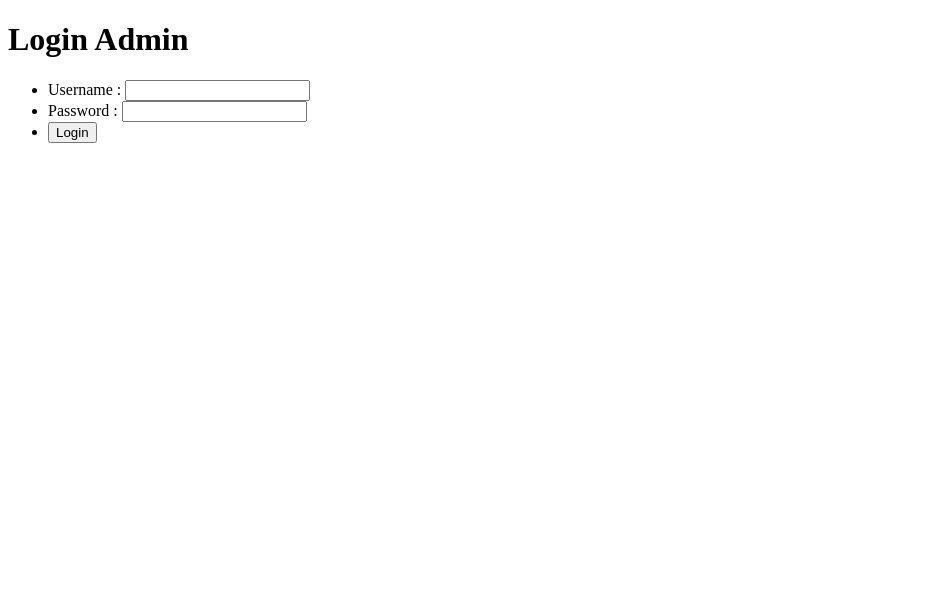
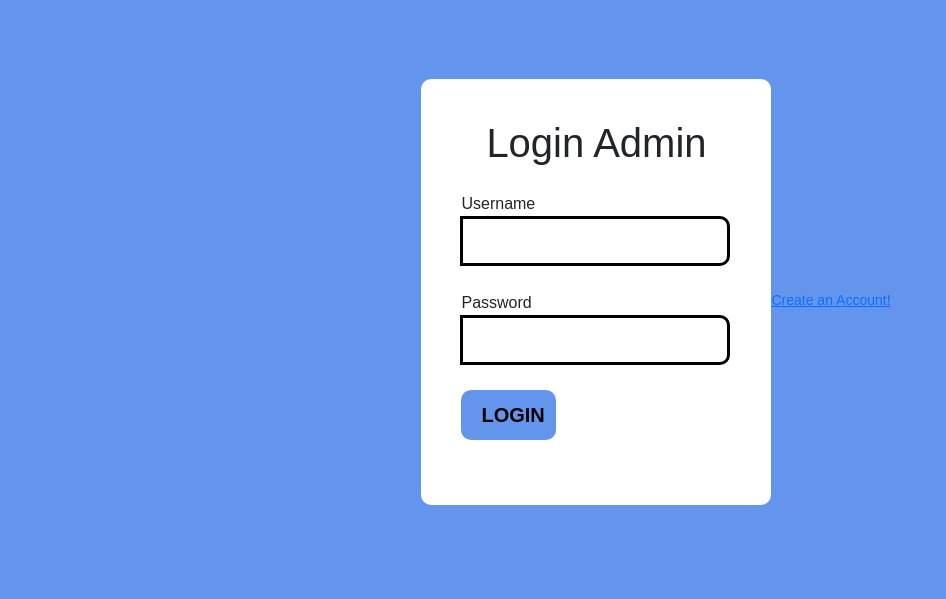
Before and after one commit to limeilin65/NQPIS_TMS2, a PHP site: page /login.php in a window 1280 px wide. Shown: the top 599 px of the page, without its empty margins (0-946 px from the left). Run offline with PHP 8.4, Linux system fonts and the light colour scheme.

Commit message:
login dan stylenya

```diff
--- a/login.php
+++ b/login.php
@@ -21,34 +21,51 @@ if (isset($_POST["submit"])) {
     <meta charset="UTF-8">
     <meta http-equiv="X-UA-Compatible" content="IE=edge">
     <meta name="viewport" content="width=device-width, initial-scale=1.0">
+    <link href="https://cdn.jsdelivr.net/npm/bootstrap@5.0.2/dist/css/bootstrap.min.css" rel="stylesheet" integrity="sha384-EVSTQN3/azprG1Anm3QDgpJLIm9Nao0Yz1ztcQTwFspd3yD65VohhpuuCOmLASjC" crossorigin="anonymous">
+    <link rel="stylesheet" href="style.css">
     <title>Login</title>
 </head>
 
 <body>
-
-    <h1>Login Admin</h1>
+    <section class="header">
         <?php if (isset($error)) : ?>
             <p style="color: red; font-style:italic ">Username / Password Salah!</p>
         <?php endif; ?>
+    </section>
     <ul>
         <form action="" method="post">
-
-            <li>
-                <label for="username">Username :</label>
+            <div class="login">
+                <h1>Login Admin</h1>
+                <li class="input-group">
+                    <label for="username">
+                        <span> Username </span>
+                    </label>
                     <input type="text" name="username" id="username">
                 </li>
-            <li>
-                <label for="password">Password :</label>
+
+                <div class="input-group">
+                    <label for="password">
+                        <span> Password </span>
+                    </label>
                     <input type="password" name="password" id="password">
-            </li>
-            <li>
+                </div>
+
+
+
+                <div class="input-group">
                     <button type="submit" name="submit">Login</button>
-            </li>
+                </div>
 
+            </div>
 
         </form>
     </ul>
+    <div class="text-center">
+        <a class="small" href="registration.php">Create an Account!</a>
+    </div>
 
+    <script src="https://cdn.jsdelivr.net/npm/@popperjs/core@2.9.2/dist/umd/popper.min.js" integrity="sha384-IQsoLXl5PILFhosVNubq5LC7Qb9DXgDA9i+tQ8Zj3iwWAwPtgFTxbJ8NT4GN1R8p" crossorigin="anonymous"></script>
+    <script src="https://cdn.jsdelivr.net/npm/bootstrap@5.0.2/dist/js/bootstrap.min.js" integrity="sha384-cVKIPhGWiC2Al4u+LWgxfKTRIcfu0JTxR+EQDz/bgldoEyl4H0zUF0QKbrJ0EcQF" crossorigin="anonymous"></script>
 
 
 </body>
--- /dev/null
+++ b/style.css
@@ -0,0 +1,90 @@
+body{
+    margin: 0;
+    padding: 0;
+    display: flex;
+    justify-content: center;
+    height: 600px;
+    background-color: cornflowerblue;
+    align-items: center;
+    font-family: sans-serif;
+}
+
+.header{
+justify-content: center;
+
+}
+
+.login{
+    background-color: #fff;
+    width: 350px;
+    text-align: center;
+    padding: 40px;
+    box-sizing: border-box;
+    border-radius: 10px;
+}
+
+.login h1 {
+    margin: 0 0 20px;
+    width: 100%;
+    margin-bottom: 25px;
+}
+.login .input-group{
+    position: relative;
+    width: 100%;
+    margin-bottom: 25px;
+}
+.login .input-group input{
+    height: 50px;
+    width: 100%;
+    padding: 0 20px;
+    box-sizing: border-box;
+    font-size: 18px;
+    border: 3px solid black;
+    border-radius: 10px;
+}
+
+.login .input-group button{
+    height: 50px;
+    width: 100%;
+    padding: 0 20px;
+    box-sizing: border-box;
+    font-size: 20px;
+    border-radius: 10px;
+    text-align: center;
+}
+
+.text-center {
+
+}
+
+
+.login .input-group input:focus ~ span,
+.login .input-group input:valid ~ span{
+top: -12px;
+left: 20px;
+font-size: 12px;
+background-color: cornflowerblue;
+padding: 2px 4px;
+border: 1px solid #000;
+border-radius: 5px;
+}
+
+.login .input-group input label{
+    background-color: cornflowerblue;
+    border: none;
+    text-transform: uppercase;
+    font-weight: bold;
+    cursor: pointer;
+    width: 35%;
+    transition: 0.5;
+}
+.login .input-group button[type="submit"]{
+    background-color: cornflowerblue;
+    border: none;
+    text-transform: uppercase;
+    font-weight: bold;
+    cursor: pointer;
+    width: 35%;
+    transition: 0.5;
+
+}
```
Lines whose indentation alone changed are shown as unchanged.
